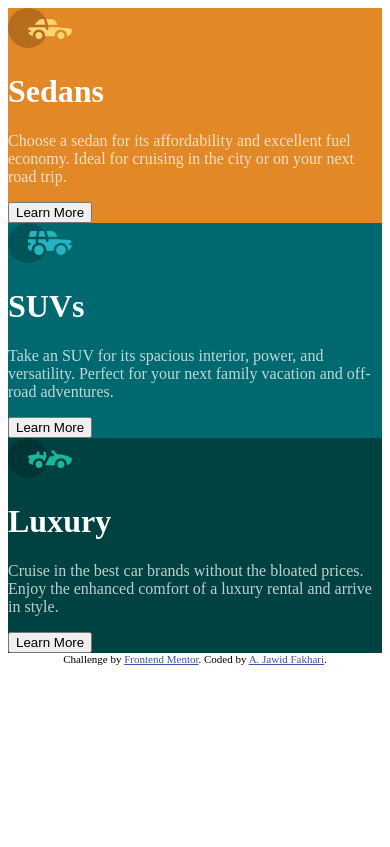
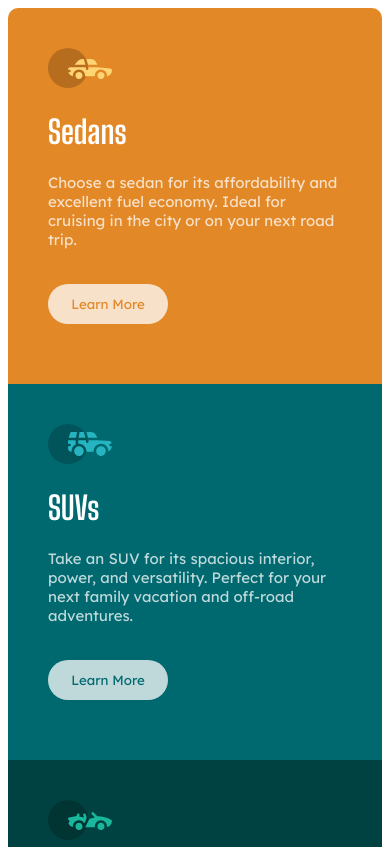
Before and after one commit to jawid-fakhari/3-column-preview-card-component-main, a plain HTML site: page index.html in a window 390 px wide. Shown: the top 847 px of the page. Drawn offline with Linux system fonts and the light colour scheme.

Commit message:
mobile design finished

```diff
--- a/index.html
+++ b/index.html
@@ -28,7 +28,7 @@
 
 <body>
   <div class="container">
-    <div class="sedans">
+    <div class="sedans box">
       <div class="logo">
         <img src="images/icon-sedans.svg" alt="car-icon">
       </div>
@@ -40,7 +40,7 @@
       <button>Learn More</button>
     </div>
 
-    <div class="suvs">
+    <div class="suvs box">
       <div class="logo">
         <img src="images/icon-suvs.svg" alt="car-icon">
       </div>
@@ -52,7 +52,7 @@
       <button>Learn More</button>
     </div>
 
-    <div class="luxury">
+    <div class="luxury box">
       <div class="logo">
         <img src="images/icon-luxury.svg" alt="car-icon">
       </div>
--- a/styles.css
+++ b/styles.css
@@ -6,21 +6,46 @@ body {
 
 h1 {
     color: white;
+    font-family: 'Big Shoulders Display', cursive;
 }
 
 p {
     color: hsla(0, 0%, 100%, 0.75);
+    font-family: 'Lexend Deca', sans-serif;
+    font-size: 15px;
+}
+
+button {
+    background-color: hsla(0, 0%, 100%, 0.75);
+    font-family: 'Lexend Deca', sans-serif;
+    border: none;
+    height: 40px;
+    width: 120px;
+    border-radius: 20px;
+    margin: 20px 0;
+}
+
+.box {
+    box-sizing: border-box;
+    padding: 40px;
 }
 
 .sedans {
     background-color: hsl(31, 77%, 52%);
+    border-radius: 10px 10px 0 0;
+}
 
-}
+.sedans button {color: hsl(31, 77%, 52%);}
 
 .suvs {
     background-color: hsl(184, 100%, 22%);
 }
 
+.suvs button {color: hsl(184, 100%, 22%);}
+
 .luxury {
     background-color: hsl(179, 100%, 13%);
+    border-radius: 0 0 10px 10px;
 }
+
+.luxury button {color: hsl(179, 100%, 13%);}
```
